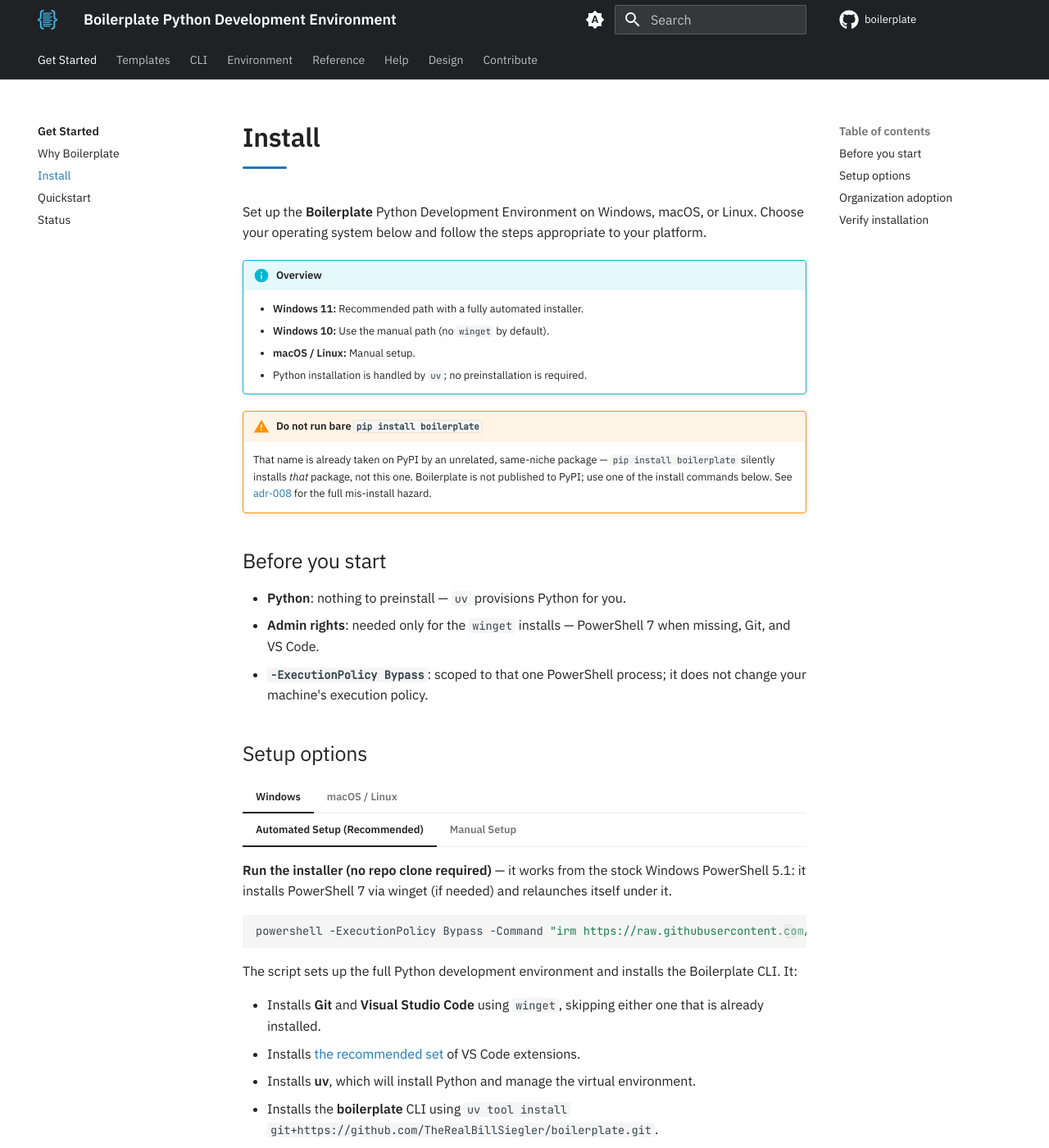
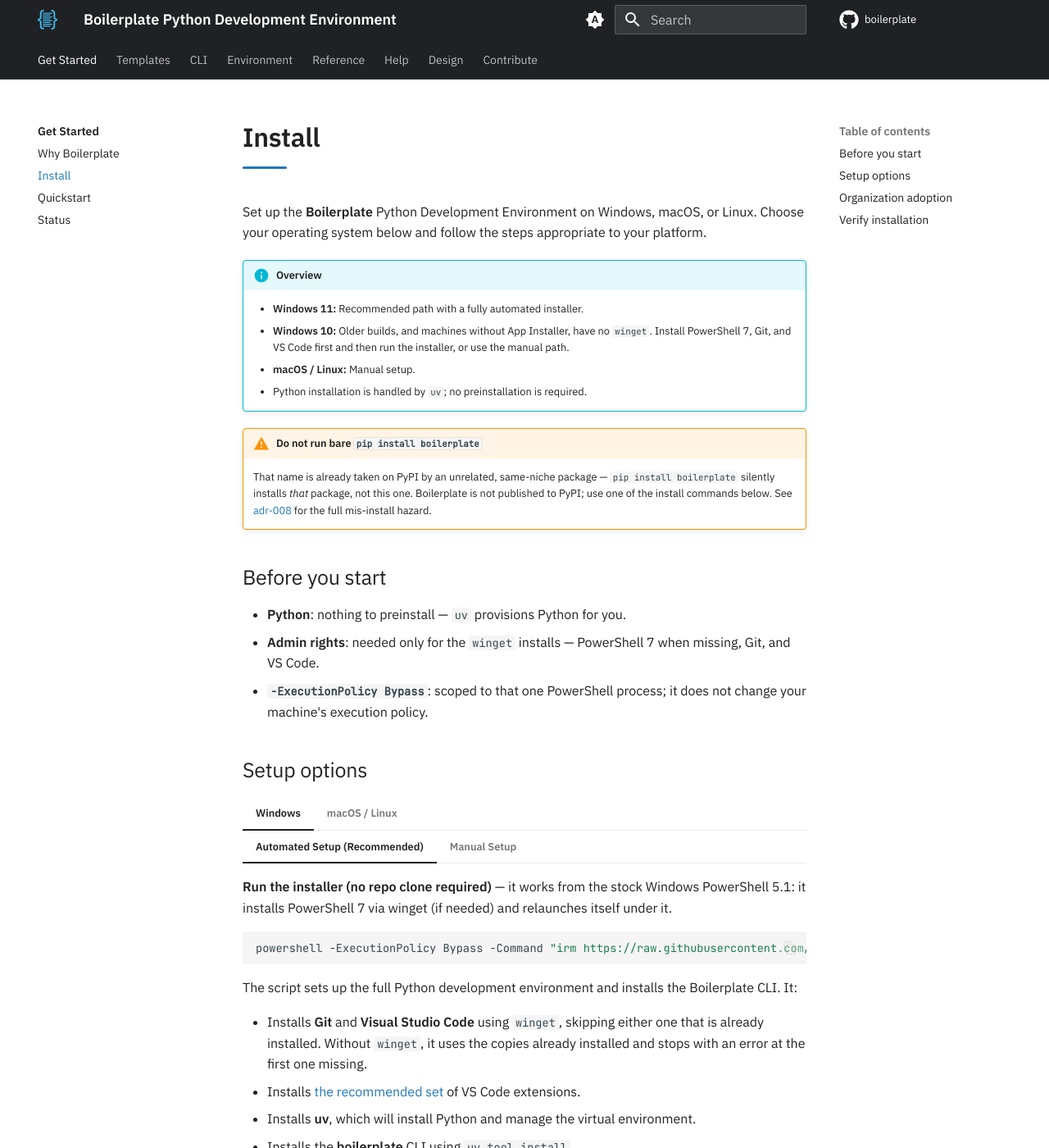
Before and after one commit to TheRealBillSiegler/boilerplate, an MkDocs documentation site: the page built from docs/install.md, in a window 1280 px wide and 1400 px high. Shown: the whole window at 82% size. Built offline with MkDocs 1.6.1 and Material for MkDocs 9.7.7, drawn with Linux system fonts in a browser that asks for light colours; comment, search, counter and statistics services are not loaded; the version menu is left out.

Commit message:
fix(install): stop when winget is missing and a tool is not installed
Without winget, Install-Tool assumed VS Code and Git were installed, so
the script reported success either way. It now refreshes PATH and looks
for each tool's command: it continues when the command is there and
stops with an error at the first one that is not.

Co-Authored-By: Claude Opus 5.5 <noreply@anthropic.com>

```diff
--- a/docs/install.md
+++ b/docs/install.md
@@ -4,7 +4,7 @@ Set up the **Boilerplate** Python Development Environment on Windows, macOS, or
 
 !!! info "Overview"
     - **Windows 11:** Recommended path with a fully automated installer.
-    - **Windows 10:** Use the manual path (no `winget` by default).
+    - **Windows 10:** Older builds, and machines without App Installer, have no `winget`. Install PowerShell 7, Git, and VS Code first and then run the installer, or use the manual path.
     - **macOS / Linux:** Manual setup.
     - Python installation is handled by `uv`; no preinstallation is required.
 
@@ -31,7 +31,7 @@ Set up the **Boilerplate** Python Development Environment on Windows, macOS, or
 
         The script sets up the full Python development environment and installs the Boilerplate CLI. It:
 
-        - Installs **Git** and **Visual Studio Code** using `winget`, skipping either one that is already installed.
+        - Installs **Git** and **Visual Studio Code** using `winget`, skipping either one that is already installed. Without `winget`, it uses the copies already installed and stops with an error at the first one missing.
         - Installs [the recommended set](environment/vscode.md#recommended-extensions) of VS Code extensions.
         - Installs **uv**, which will install Python and manage the virtual environment.
         - Installs the **boilerplate** CLI using `uv tool install git+https://github.com/TheRealBillSiegler/boilerplate.git`.
```
Also changed, not shown: 1 other file.
